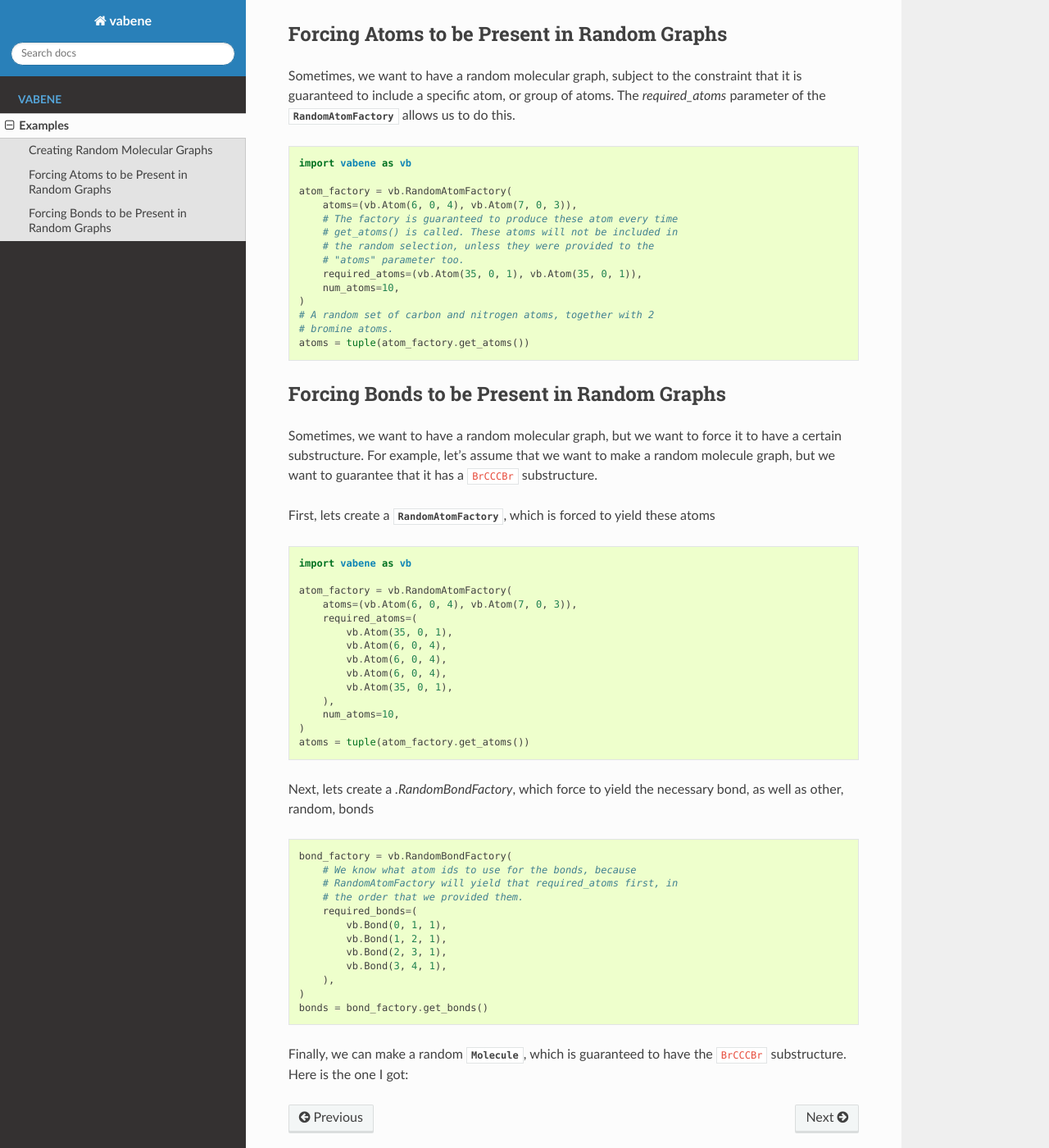
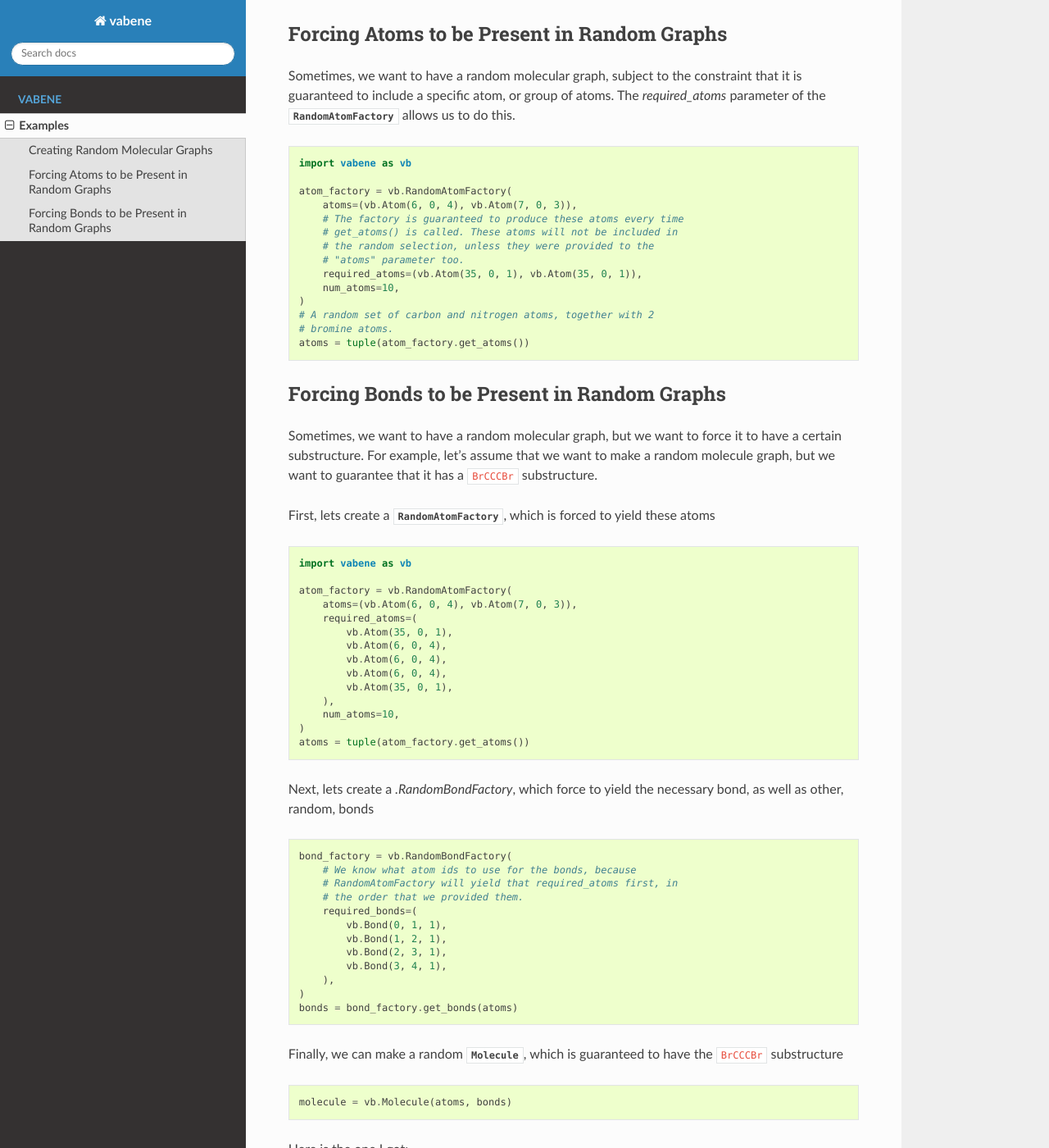
Before and after one commit to lukasturcani/vabene, a Sphinx documentation site: the page built from docs/source/examples.rst, in a window 1280 px wide and 1400 px high, scrolled down 1090 px. Shown: the whole window at 82% size. Built offline with Sphinx 7.4.7 and the Read the Docs theme 2.0.0, drawn with Linux system fonts in a browser that asks for light colours; formulas are drawn with MathJax 3.

Commit message:
Fixed typos.

```diff
--- a/docs/source/examples.rst
+++ b/docs/source/examples.rst
@@ -73,7 +73,7 @@
 
     atom_factory = vb.RandomAtomFactory(
         atoms=(vb.Atom(6, 0, 4), vb.Atom(7, 0, 3)),
-        # The factory is guaranteed to produce these atom every time
+        # The factory is guaranteed to produce these atoms every time
         # get_atoms() is called. These atoms will not be included in
         # the random selection, unless they were provided to the
         # "atoms" parameter too.
@@ -131,9 +131,15 @@
             vb.Bond(3, 4, 1),
         ),
     )
-    bonds = bond_factory.get_bonds()
+    bonds = bond_factory.get_bonds(atoms)
 
 Finally, we can make a random :class:`.Molecule`, which is guaranteed
-to have the ``BrCCCBr`` substructure. Here is the one I got:
+to have the ``BrCCCBr`` substructure
+
+.. code-block:: python
+
+    molecule = vb.Molecule(atoms, bonds)
+
+Here is the one I got:
 
 .. image::
```
